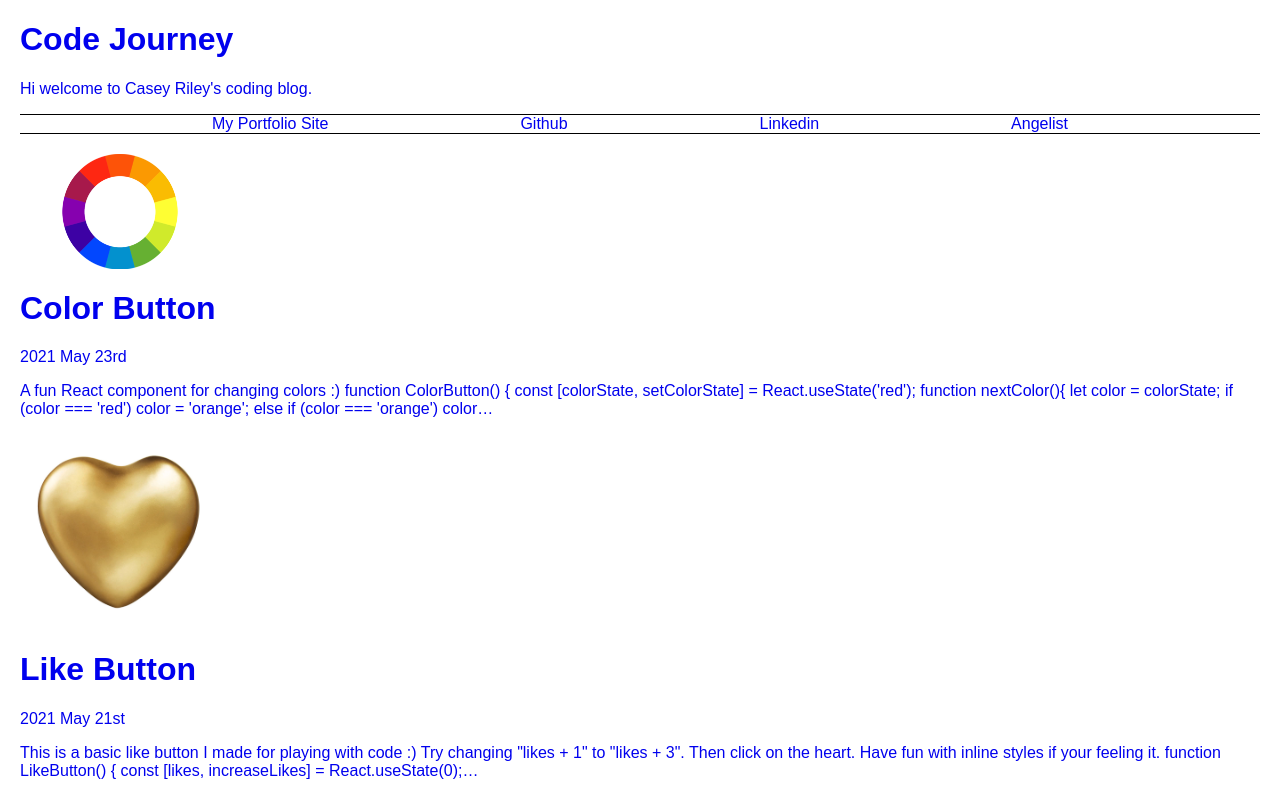
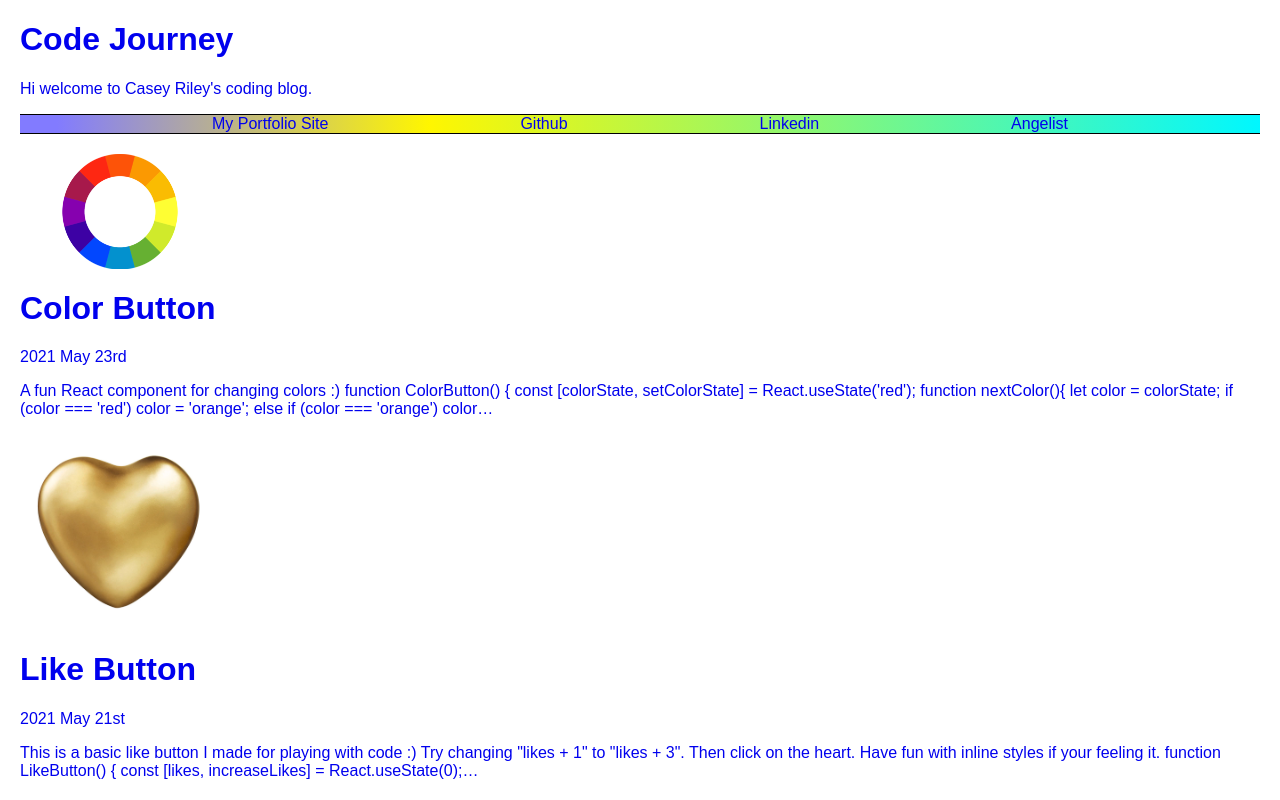
Before and after one commit to caseyriley/dev_blog, a Gatsby site: page / in a window 1280 px wide. Built offline with nearby package versions, Linux system fonts and the light colour scheme; Gatsby itself is replaced by a stand-in of ours; some packages are replaced by stand-ins of ours.

Commit message:
change template colors

```diff
--- a/src/components/Header.js
+++ b/src/components/Header.js
@@ -9,6 +9,7 @@ import "./index.css";
 const HeaderStyles = styled.header`
   font-family: "Raleway", "Farro", sans-serif;
   margin: 20px 0px 20px 0px;
+
 `;
 
 export const Header = ({ siteTitle, siteDescription }) => (
--- a/src/components/index.css
+++ b/src/components/index.css
@@ -14,4 +14,6 @@
   display: flex;
   justify-content: space-evenly;
   text-decoration: none;
+  background: rgb(130,123,255);
+background: linear-gradient(90deg, rgba(130,123,255,1) 3%, rgba(255,246,0,1) 33%, rgba(0,247,255,1) 100%);
 }
--- a/src/templates/blogPostTemplate.js
+++ b/src/templates/blogPostTemplate.js
@@ -10,6 +10,8 @@ import "./index.css"
 const IndexWrapper = styled.main`
   font-family: "Raleway", "Farro", sans-serif;
   margin: 20px 0px 20px 0px;
+  color: rgb(92, 196, 195);
+
 `;
 
 
```
